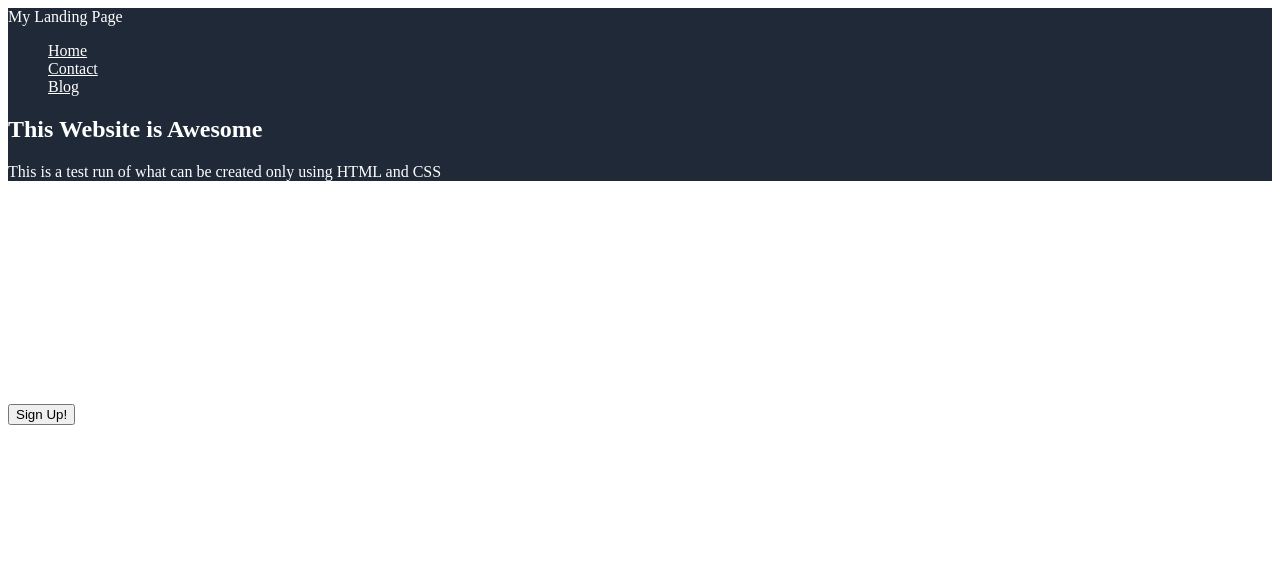
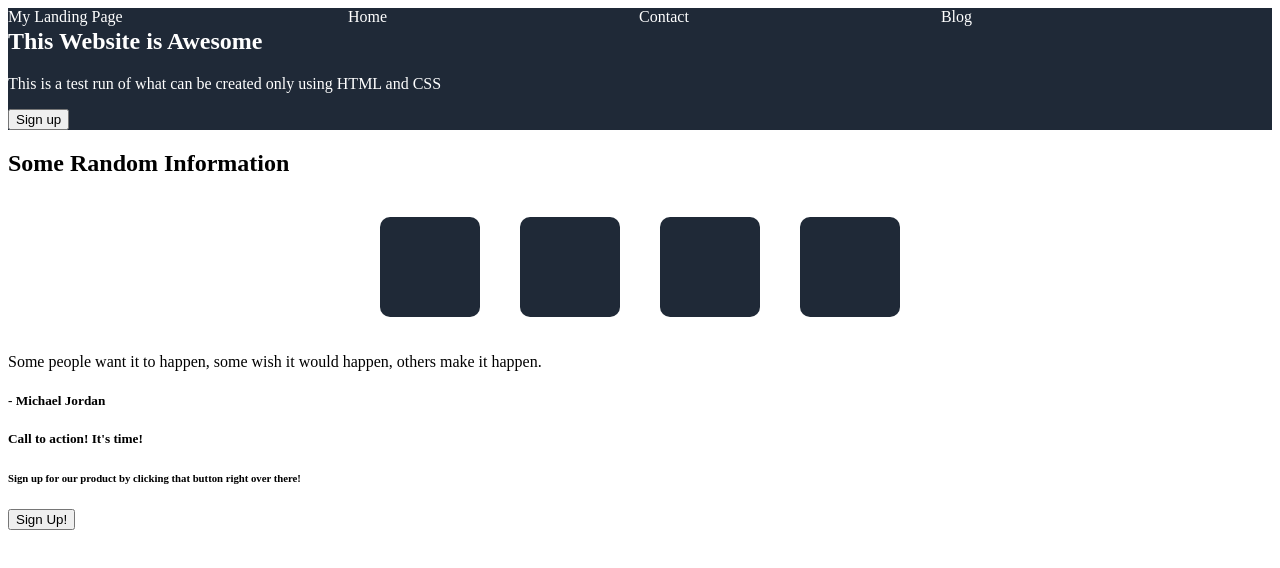
Before and after one commit to Deven10199/odin-landing-page, a plain HTML site: page index.html in a window 1280 px wide. Drawn offline with Linux system fonts and the light colour scheme.

Commit message:
reworked css file and added boxes

```diff
--- a/index.html
+++ b/index.html
@@ -27,7 +27,7 @@
          <div class ="container">
             <h1>This Website is Awesome</h1>
             <p>This is a test run of what can be created only using HTML and CSS</p>
-
+            <button>Sign up</button>
         </div>
     </section>
     <section class="boxheader">
--- a/style.css
+++ b/style.css
@@ -4,37 +4,52 @@
    background-color: #1f2937;
 }
 
-.boxheader{
-    background-color: white;
-    color: black;
+.nav a{
+    color: white;
+    text-decoration: none;
+
 }
 
+ul {
+    list-style-type: none;
+    display: flex;
+    margin: -18px 300px;
+}
+.nav{
+    display: flex;
+    justify-content: space-between;
 
+}
 .logo{
-    color:white;
+    color: white;
 }
-
-.nav a{
+.header{
     color: white;
 
 }
 
-ul{
-    list-style: none;
+.random{
+    display: flex;
+    justify-content: center;
 }
 
-.container{
-    color: white;
+
+.boxes{
+    display: flex;
+    justify-content: center;
+
+
 }
 
-.boxheader{
-    color: white;
+.box{
+    height: 100px;
+    width: 100px;
+    border-radius: 10px;
+    margin: 20px;
+    border: 100px red;
+
+    background-color: #1f2937;
+    display: flex;
+
+
 }
-
-.quote{
-    color: white;
-}
-
-.footer{
-    color: white;
-}
```
